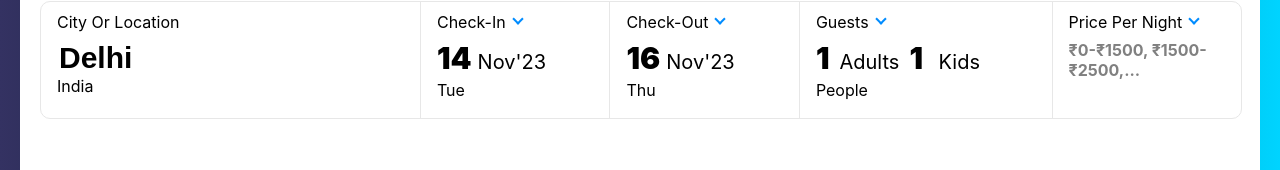
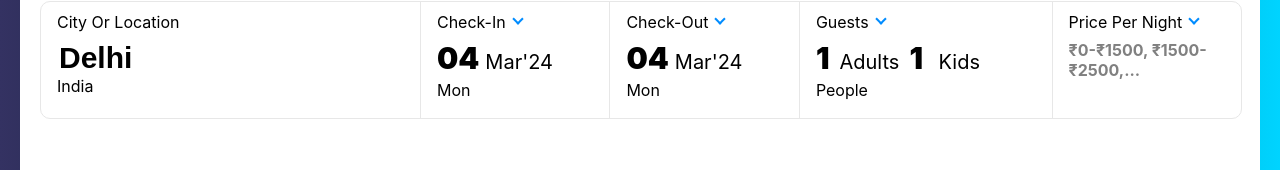
Before and after one commit to mohdalipradhan/makemytrip, a React (Create React App) app: page /hotel in a window 1280 px wide. Shown: the part 262-432 px from the top of the page. Built offline with nearby package versions, Linux system fonts and the light colour scheme.

Commit message:
Update HotelDetails.jsx

```diff
--- a/src/components/HotelDetails/HotelDetails.jsx
+++ b/src/components/HotelDetails/HotelDetails.jsx
@@ -35,8 +35,8 @@ function HotelDetails() {
 
     const [MemberValue, setMemberValue] = useState()
 
-    const checkInValue = new Date('Wed Nov 15 2023 00:00:00 GMT+0530');
-    const checkOutValue = new Date('Thu Nov 17 2023 00:00:00 GMT+0530')
+    const checkInValue = new Date();
+    const checkOutValue = new Date()
 
     const [checkInDate, SetcheckInDate] = useState(checkInValue)
     const [checkOutDate, SetCheckOutDate] = useState(checkOutValue)
```
